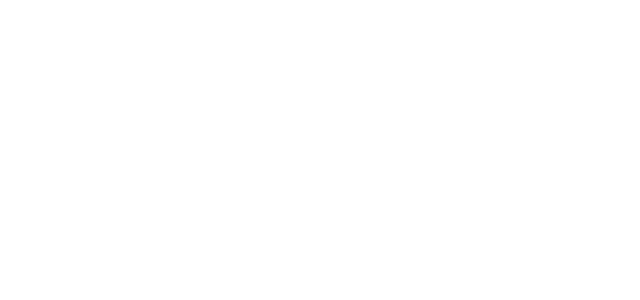
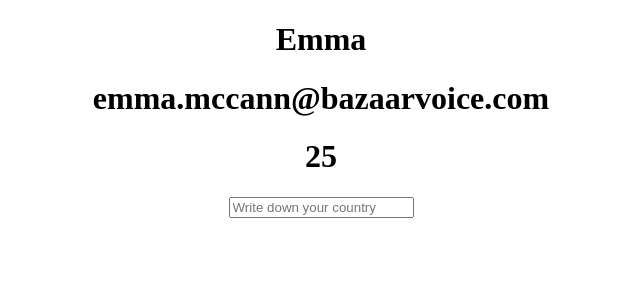
Before and after one commit to emccann2/ts-react-course, a React (Create React App) app: page / in a window 1280 px wide. Shown: the top 300 px of the page, without its empty margins (319-959 px from the left). Built offline with nearby package versions, Linux system fonts and the light colour scheme.

Commit message:
feat: 🎸 Add Person component
Add Person component with enums and interfaces

BREAKING CHANGE: 🧨 n

✅ Closes: n

```diff
--- a/src/App.tsx
+++ b/src/App.tsx
@@ -1,11 +1,12 @@
-import React from 'react';
+import {FC} from 'react';
 import './App.css';
+import { User } from './components/Person';
+import { JobRole } from './Enums';
 
-function App() {
-
+const App: FC = () => {
   return (
     <div className="App">
-
+      <User name="Emma" age={25} email="emma.mccann@bazaarvoice.com" jobRole={JobRole.Engineer2} />
     </div>
   );
 }
--- /dev/null
+++ b/src/Enums.ts
@@ -0,0 +1,7 @@
+export enum JobRole {
+    Engineer1 = "Software Engineer",
+    Engineer2 = "Senior Software Engineer",
+    Engineer3 = "Staff Software Engineer",
+    Manager = "Development Manager",
+    Product = "Product Manager"
+}
--- /dev/null
+++ b/src/Interfaces.ts
@@ -0,0 +1,8 @@
+import { JobRole } from './Enums';
+
+export interface Person {
+    name: string;
+    age: number;
+    email: string;
+    jobRole: JobRole;
+}
--- a/src/components/Person.tsx
+++ b/src/components/Person.tsx
@@ -1,15 +1,20 @@
-import * as React from 'react';
+import {useState, ChangeEvent} from 'react';
+import { Person } from '../Interfaces';
 
-interface Props {
-    name: string,
-    age: number,
-    email: string,
-}
+export const User = (props: Person) => {
+    const [country, setCountry] = useState<string | null>("")
 
-export const Person = (props: Props) => {
+    const handleChange = (event: ChangeEvent<HTMLInputElement>) => {
+        setCountry(event.target.value)
+    }
   return (
     <div>
+      <h1> {props.name}</h1>
+      <h1> {props.email}</h1>
+      <h1> {props.age}</h1>
+      <input placeholder="Write down your country" onChange={handleChange}/>
 
+      {country}
     </div>
   );
-}
+};
```
Also changed, not shown: src/setupTests.ts (deleted, +0 -5 lines), 1 other file (tests, documents, lock files or other folders).
